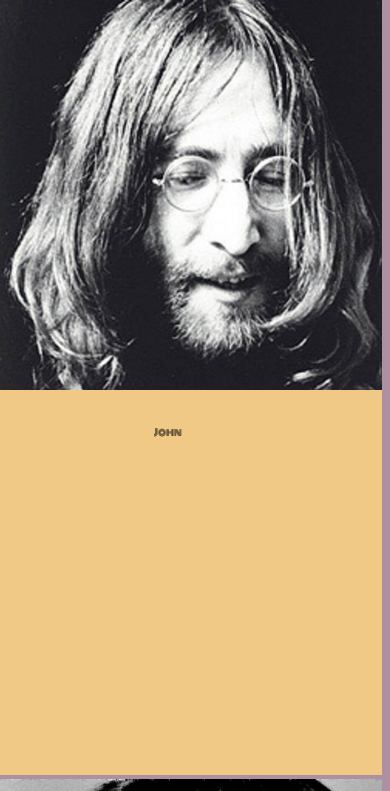
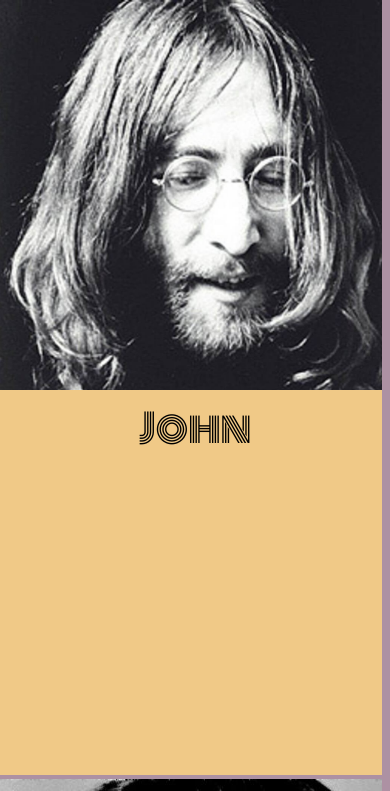
Before and after one commit to pepo999/pinwheel, a plain HTML site: page index.html in a window 390 px wide. Shown: the top 791 px of the page. Drawn offline with Linux system fonts and the light colour scheme.

Commit message:
Update style.css

```diff
--- a/style.css
+++ b/style.css
@@ -281,9 +281,12 @@ span {
         height: 100vw;
     }
 
-    .arm-text {
+    .arm-text1, .arm-text2, .arm-text3, .arm-text4 {
         width: 100vw;
         height: 100vw;
+        font-size: 10vw;
+        margin: 0px;
+        padding: 0px;
     }
 
     .arm {
```
